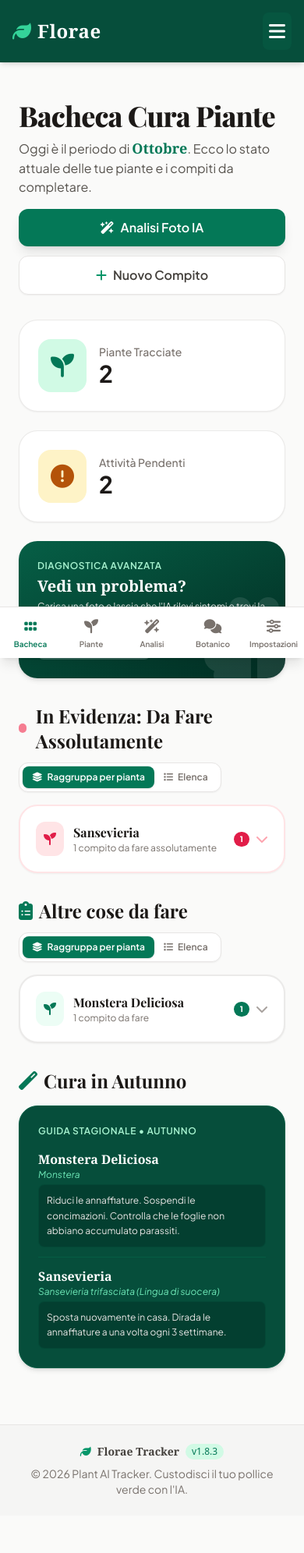
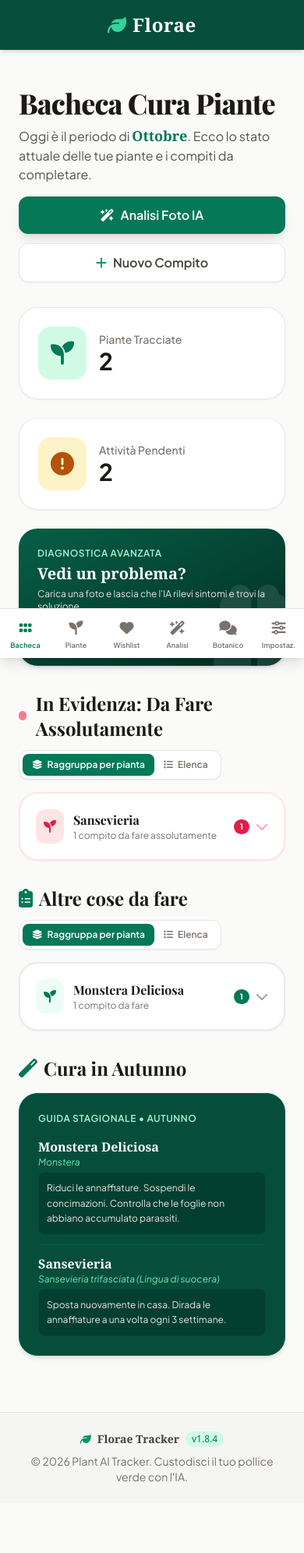
Before and after one commit to chiavedj/plant-tracker, a Flask app: page / in a window 390 px wide. Shown: the top 1992 px of the page at 78% size. After the commit the page ends 1901 px from the top, so only its background shows below. Run offline with Flask 3, Linux system fonts and the light colour scheme; data comes from the database, SQL or seed files in the repository; some libraries are stand-ins or nearby versions; some web fonts are replaced.

Commit message:
v1.8.4: rimosso menu laterale su mobile, navigazione solo con barra in basso (+Wishlist)

```diff
--- a/app.py
+++ b/app.py
@@ -14,7 +14,7 @@
 import io
 from PIL import Image
 
-__version__ = "1.8.3"  # Fonte unica della versione (vedi CHANGELOG.md)
+__version__ = "1.8.4"  # Fonte unica della versione (vedi CHANGELOG.md)
 
 app = Flask(__name__)
 app.secret_key = "plant_tracker_super_secret_key"
--- a/templates/base.html
+++ b/templates/base.html
@@ -27,18 +27,14 @@
 <body class="bg-stone-50 text-stone-800 min-h-screen flex flex-col md:flex-row">
 
     <!-- Mobile Nav Header -->
-    <header class="md:hidden bg-emerald-900 text-white p-4 flex justify-between items-center shadow-md sticky top-0 z-30">
+    <header class="md:hidden bg-emerald-900 text-white p-4 flex justify-center items-center shadow-md sticky top-0 z-30">
         <div class="flex items-center space-x-2">
             <i class="fa-solid fa-leaf text-emerald-400 text-2xl"></i>
             <span class="font-serif text-2xl font-bold tracking-wide">Florae</span>
         </div>
-        <button id="mobile-menu-btn" class="text-white hover:text-emerald-300 focus:outline-none p-2 rounded-lg bg-emerald-800/50">
-            <i class="fa-solid fa-bars text-2xl"></i>
-        </button>
     </header>
 
-    <!-- Mobile Overlay -->
-    <div id="sidebar-overlay" class="fixed inset-0 bg-black/50 z-10 hidden md:hidden transition-opacity duration-300 opacity-0"></div>
+    <!-- Mobile Overlay (non più necessario: la navigazione mobile è la barra in basso) -->
 
     <!-- Sidebar / Sidebar Navigation -->
     <aside id="sidebar" class="fixed md:sticky top-0 hidden md:flex flex-col w-64 bg-emerald-950 text-stone-100 h-screen p-6 pt-20 pb-24 md:pt-6 md:pb-6 shadow-xl z-20 transition-all duration-300 -translate-x-full md:translate-x-0 flex-shrink-0 overflow-y-auto">
@@ -152,57 +148,33 @@
 
     <!-- Mobile Bottom Navigation: sempre visibile, così la Bacheca è sempre raggiungibile -->
     <nav class="md:hidden fixed bottom-0 left-0 right-0 bg-white border-t border-stone-200 shadow-lg z-40">
-        <div class="grid grid-cols-5">
-            <a href="/" class="flex flex-col items-center justify-center py-2.5 text-[10px] font-semibold transition-colors {% if request.path == '/' %} text-emerald-700 {% else %} text-stone-500 {% endif %}">
+        <div class="grid grid-cols-6">
+            <a href="/" class="flex flex-col items-center justify-center py-2.5 text-[9px] font-semibold transition-colors {% if request.path == '/' %} text-emerald-700 {% else %} text-stone-500 {% endif %}">
                 <i class="fa-solid fa-grip text-lg mb-0.5"></i>
                 <span>Bacheca</span>
             </a>
-            <a href="/plants" class="flex flex-col items-center justify-center py-2.5 text-[10px] font-semibold transition-colors {% if request.path.startswith('/plants') or request.path.startswith('/plant/') %} text-emerald-700 {% else %} text-stone-500 {% endif %}">
+            <a href="/plants" class="flex flex-col items-center justify-center py-2.5 text-[9px] font-semibold transition-colors {% if request.path.startswith('/plants') or request.path.startswith('/plant/') %} text-emerald-700 {% else %} text-stone-500 {% endif %}">
                 <i class="fa-solid fa-seedling text-lg mb-0.5"></i>
                 <span>Piante</span>
             </a>
-            <a href="/diagnose" class="flex flex-col items-center justify-center py-2.5 text-[10px] font-semibold transition-colors {% if request.path.startswith('/diagnose') %} text-emerald-700 {% else %} text-stone-500 {% endif %}">
+            <a href="/wishlist" class="flex flex-col items-center justify-center py-2.5 text-[9px] font-semibold transition-colors {% if request.path == '/wishlist' %} text-emerald-700 {% else %} text-stone-500 {% endif %}">
+                <i class="fa-solid fa-heart text-lg mb-0.5"></i>
+                <span>Wishlist</span>
+            </a>
+            <a href="/diagnose" class="flex flex-col items-center justify-center py-2.5 text-[9px] font-semibold transition-colors {% if request.path.startswith('/diagnose') %} text-emerald-700 {% else %} text-stone-500 {% endif %}">
                 <i class="fa-solid fa-wand-magic-sparkles text-lg mb-0.5"></i>
                 <span>Analisi</span>
             </a>
-            <a href="/chatbot" class="flex flex-col items-center justify-center py-2.5 text-[10px] font-semibold transition-colors {% if request.path == '/chatbot' %} text-emerald-700 {% else %} text-stone-500 {% endif %}">
+            <a href="/chatbot" class="flex flex-col items-center justify-center py-2.5 text-[9px] font-semibold transition-colors {% if request.path == '/chatbot' %} text-emerald-700 {% else %} text-stone-500 {% endif %}">
                 <i class="fa-solid fa-comments text-lg mb-0.5"></i>
                 <span>Botanico</span>
             </a>
-            <a href="/settings" class="flex flex-col items-center justify-center py-2.5 text-[10px] font-semibold transition-colors {% if request.path == '/settings' %} text-emerald-700 {% else %} text-stone-500 {% endif %}">
+            <a href="/settings" class="flex flex-col items-center justify-center py-2.5 text-[9px] font-semibold transition-colors {% if request.path == '/settings' %} text-emerald-700 {% else %} text-stone-500 {% endif %}">
                 <i class="fa-solid fa-sliders text-lg mb-0.5"></i>
-                <span>Impostazioni</span>
+                <span>Impostaz.</span>
             </a>
         </div>
     </nav>
 
-    <!-- Mobile Nav Javascript -->
-    <script>
-        const mobileBtn = document.getElementById('mobile-menu-btn');
-        const sidebar = document.getElementById('sidebar');
-        const overlay = document.getElementById('sidebar-overlay');
-
-        function toggleMenu() {
-            const isOpen = !sidebar.classList.contains('-translate-x-full');
-
-            if (isOpen) {
-                // Close
-                sidebar.classList.add('-translate-x-full');
-                sidebar.classList.add('hidden');
-                overlay.classList.add('hidden');
-                overlay.classList.remove('opacity-100');
-            } else {
-                // Open
-                sidebar.classList.remove('hidden');
-                sidebar.classList.remove('-translate-x-full');
-                sidebar.classList.add('flex');
-                overlay.classList.remove('hidden');
-                setTimeout(() => overlay.classList.add('opacity-100'), 10);
-            }
-        }
-
-        mobileBtn.addEventListener('click', toggleMenu);
-        overlay.addEventListener('click', toggleMenu);
-    </script>
 </body>
 </html>
```
Also changed, not shown: CHANGELOG.md.
